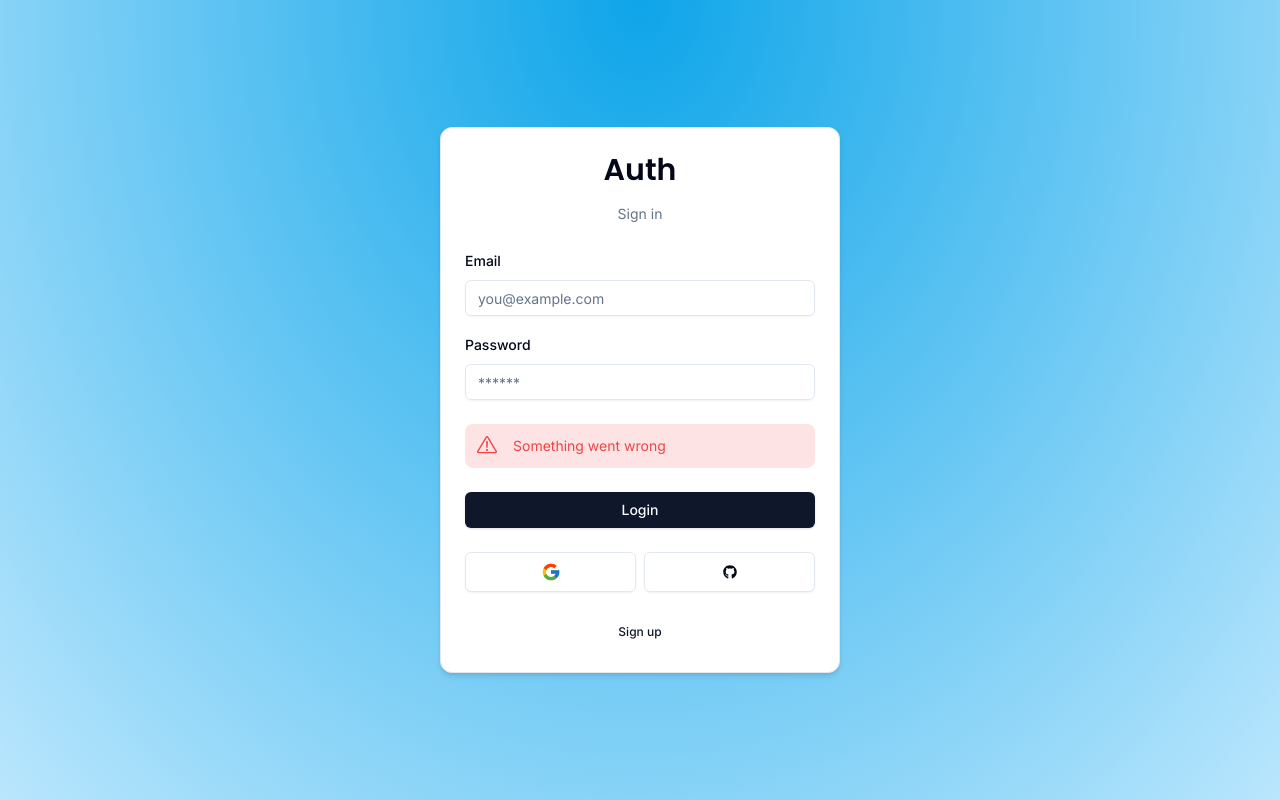
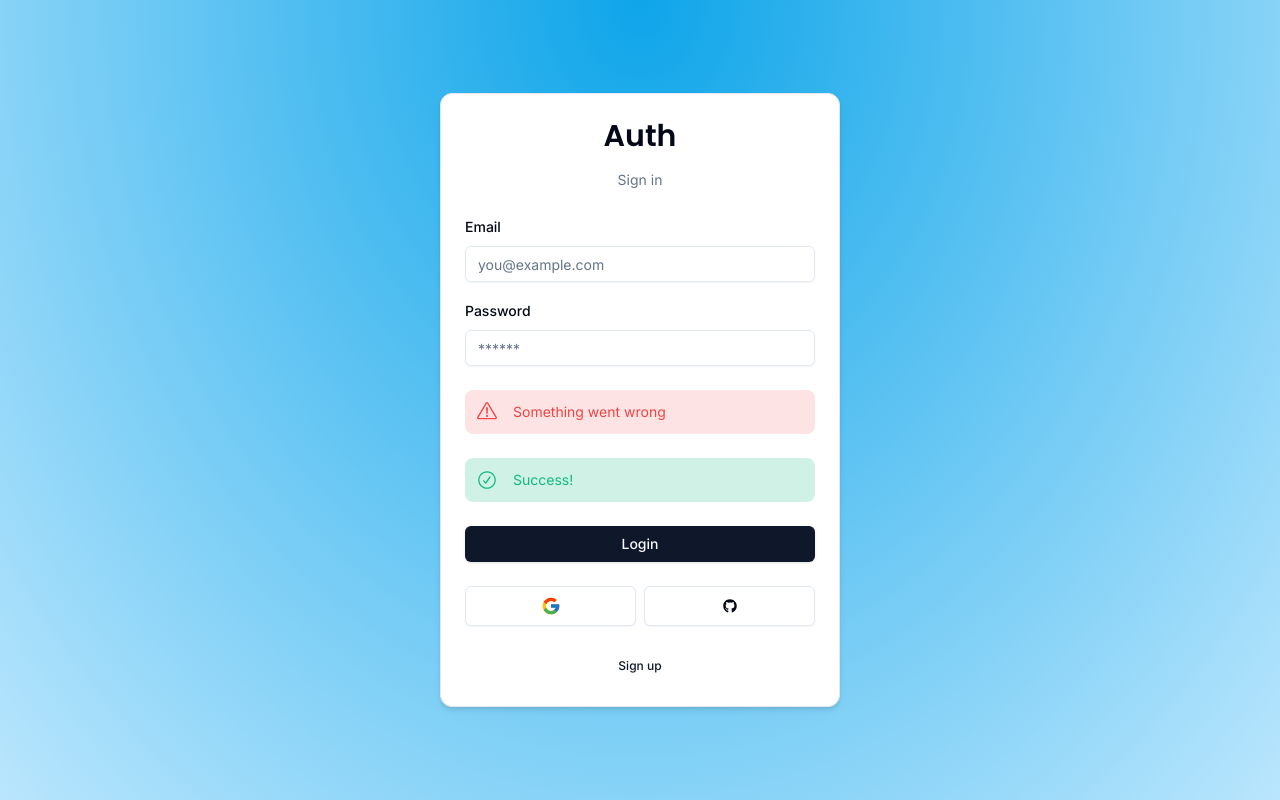
Before and after one commit to garold664/nextjs-next-auth, a Next.js app: page /auth/login in a window 1280 px wide. Built offline with nearby package versions, Linux system fonts and the light colour scheme.

Commit message:
creates FormSuccess component and adds it to the form

```diff
--- /dev/null
+++ b/components/FormSuccess.tsx
@@ -0,0 +1,15 @@
+import { CheckCircledIcon } from '@radix-ui/react-icons';
+import React from 'react';
+
+interface FormSuccessProps {
+  message?: string;
+}
+export default function FormSuccess({ message }: FormSuccessProps) {
+  if (!message) return null;
+  return (
+    <div className=" flex bg-emerald-500/20 text-emerald-500 p-3 rounded-lg items-center gap-x-4 text-sm">
+      <CheckCircledIcon className="h-5 w-5" />
+      <p>{message}</p>
+    </div>
+  );
+}
--- a/components/auth/LoginForm.tsx
+++ b/components/auth/LoginForm.tsx
@@ -15,6 +15,7 @@ import {
 import { Button } from '../ui/button';
 import { Input } from '../ui/input';
 import FormError from '../FormError';
+import FormSuccess from '../FormSuccess';
 
 export default function LoginForm() {
   const form = useForm<z.infer<typeof LoginSchema>>({
@@ -69,6 +70,7 @@ export default function LoginForm() {
             />
           </div>
           <FormError message="Something went wrong" />
+          <FormSuccess message="Success!" />
           <Button type="submit" className="w-full">
             Login
           </Button>
```
